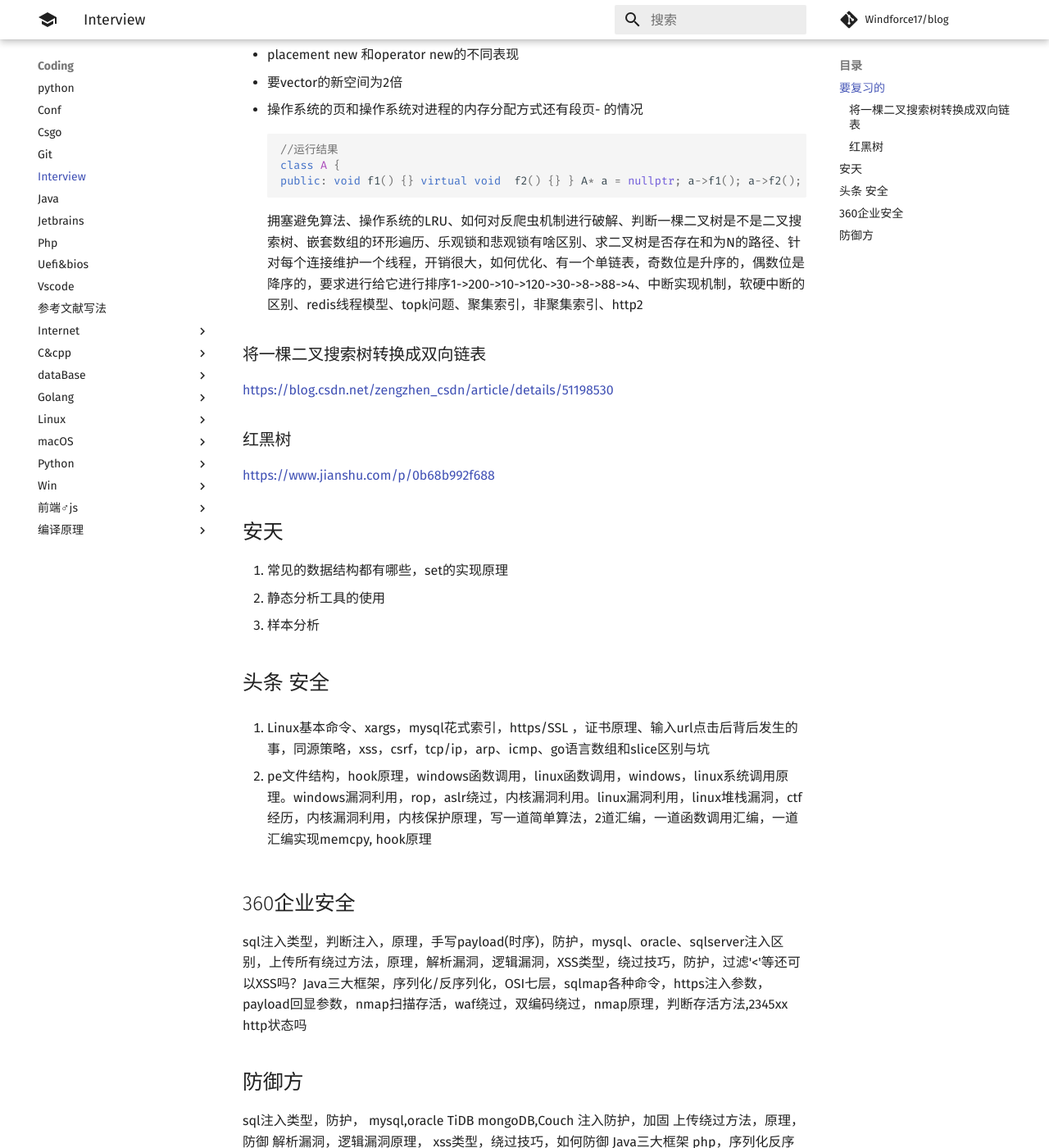
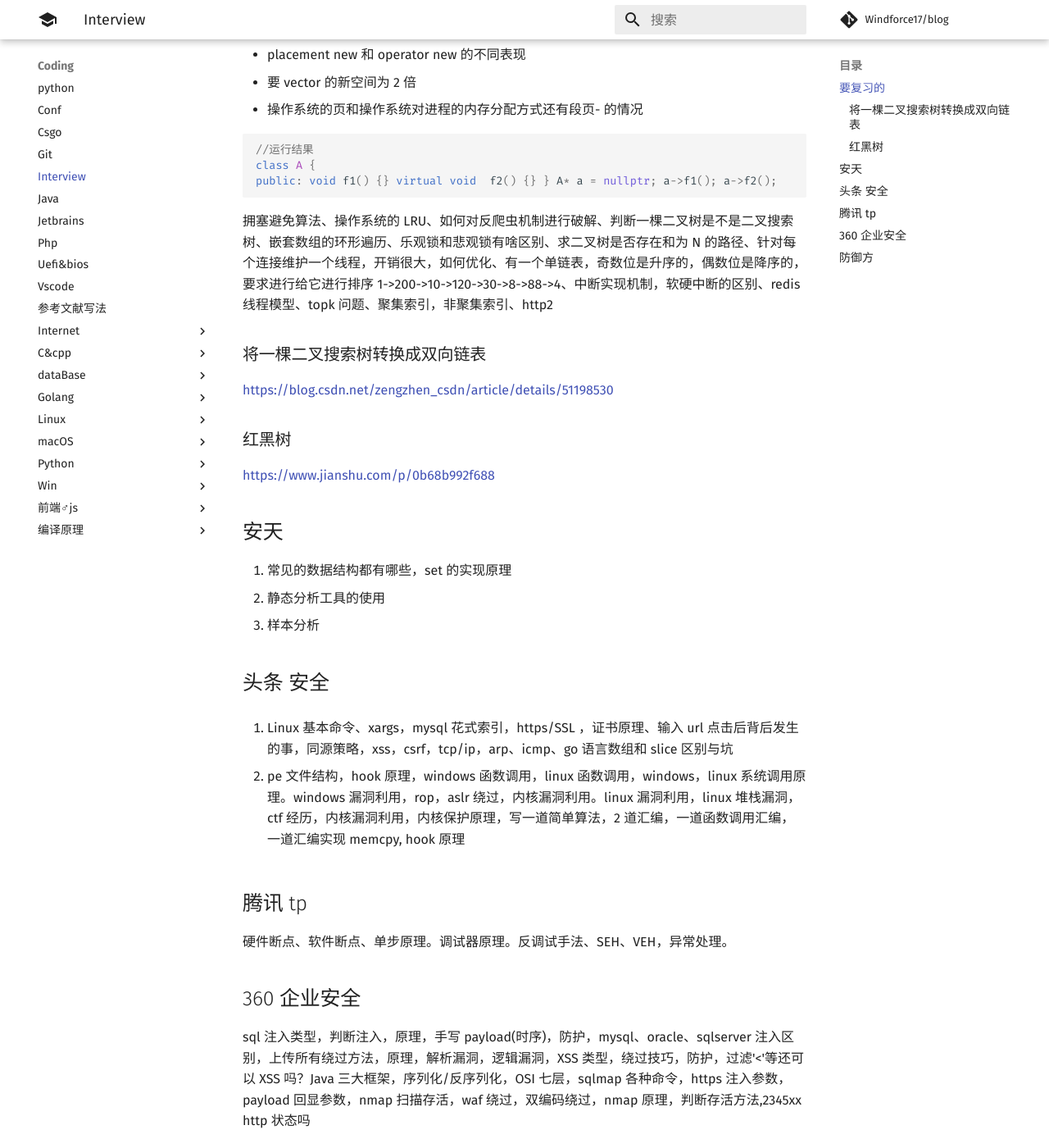
Before and after one commit to Windforce17/blog, an MkDocs documentation site: the page built from docs/coding/interview.md, in a window 1280 px wide and 1400 px high, scrolled down 595 px. Shown: the whole window at 82% size. Built offline with MkDocs 1.6.1 and Material for MkDocs 9.7.7, drawn with Linux system fonts in a browser that asks for light colours; comment, search, counter and statistics services are not loaded; some of the changed text lies outside the part shown.

Commit message:
add tencent

````diff
--- a/docs/coding/interview.md
+++ b/docs/coding/interview.md
@@ -1,55 +1,69 @@
 ## 要复习的
+
 - 进程和线程的区别和其使用等
 - 智能指针
 - 中序遍历的非递归写法
 - 多线程的同步方法和如何使用
 -     - 锁- 中断- 信号量- 原子操作- ..
-- 进程间通信的方法，还有它和socket通信的相同和不同点- 在哪儿
+- 进程间通信的方法，还有它和 socket 通信的相同和不同点- 在哪儿
 - 管道- 消息- 共享文件-unix:///.sock
-- linux的进程间通信和windows
-- malloc和alloc的区别
-- vector何时进行空间的搬运
+- linux 的进程间通信和 windows
+- malloc 和 alloc 的区别
+- vector 何时进行空间的搬运
 - 大批量对象的搬运进行了怎样的优化
-- placement new 和operator new的不同表现
-- 要vector的新空间为2倍
+- placement new 和 operator new 的不同表现
+- 要 vector 的新空间为 2 倍
 - 操作系统的页和操作系统对进程的内存分配方式还有段页- 的情况
+
 ```cpp
 //运行结果
 class A {
 public: void f1() {} virtual void  f2() {} } A* a = nullptr; a->f1(); a->f2();
 ```
-拥塞避免算法、操作系统的LRU、如何对反爬虫机制进行破解、判断一棵二叉树是不是二叉搜索树、嵌套数组的环形遍历、乐观锁和悲观锁有啥区别、求二叉树是否存在和为N的路径、针对每个连接维护一个线程，开销很大，如何优化、有一个单链表，奇数位是升序的，偶数位是降序的，要求进行给它进行排序1->200->10->120->30->8->88->4、中断实现机制，软硬中断的区别、redis线程模型、topk问题、聚集索引，非聚集索引、http2
+
+拥塞避免算法、操作系统的 LRU、如何对反爬虫机制进行破解、判断一棵二叉树是不是二叉搜索树、嵌套数组的环形遍历、乐观锁和悲观锁有啥区别、求二叉树是否存在和为 N 的路径、针对每个连接维护一个线程，开销很大，如何优化、有一个单链表，奇数位是升序的，偶数位是降序的，要求进行给它进行排序 1->200->10->120->30->8->88->4、中断实现机制，软硬中断的区别、redis 线程模型、topk 问题、聚集索引，非聚集索引、http2
+
 ### 将一棵二叉搜索树转换成双向链表
+
 https://blog.csdn.net/zengzhen_csdn/article/details/51198530
+
 ### 红黑树
+
 https://www.jianshu.com/p/0b68b992f688
+
 ## 安天
 
-1. 常见的数据结构都有哪些，set的实现原理
+1. 常见的数据结构都有哪些，set 的实现原理
 2. 静态分析工具的使用
 3. 样本分析
 
+## 头条 安全
 
-## 头条 安全
-1. Linux基本命令、xargs，mysql花式索引，https/SSL ，证书原理、输入url点击后背后发生的事，同源策略，xss，csrf，tcp/ip，arp、icmp、go语言数组和slice区别与坑
+1. Linux 基本命令、xargs，mysql 花式索引，https/SSL ，证书原理、输入 url 点击后背后发生的事，同源策略，xss，csrf，tcp/ip，arp、icmp、go 语言数组和 slice 区别与坑
 
-2. pe文件结构，hook原理，windows函数调用，linux函数调用，windows，linux系统调用原理。windows漏洞利用，rop，aslr绕过，内核漏洞利用。linux漏洞利用，linux堆栈漏洞，ctf经历，内核漏洞利用，内核保护原理，写一道简单算法，2道汇编，一道函数调用汇编，一道汇编实现memcpy, hook原理
+2. pe 文件结构，hook 原理，windows 函数调用，linux 函数调用，windows，linux 系统调用原理。windows 漏洞利用，rop，aslr 绕过，内核漏洞利用。linux 漏洞利用，linux 堆栈漏洞，ctf 经历，内核漏洞利用，内核保护原理，写一道简单算法，2 道汇编，一道函数调用汇编，一道汇编实现 memcpy, hook 原理
 
-## 360企业安全
-sql注入类型，判断注入，原理，手写payload(时序)，防护，mysql、oracle、sqlserver注入区别，上传所有绕过方法，原理，解析漏洞，逻辑漏洞，XSS类型，绕过技巧，防护，过滤'<'等还可以XSS吗？Java三大框架，序列化/反序列化，OSI七层，sqlmap各种命令，https注入参数，payload回显参数，nmap扫描存活，waf绕过，双编码绕过，nmap原理，判断存活方法,2345xx http状态吗
+## 腾讯 tp
+
+硬件断点、软件断点、单步原理。调试器原理。反调试手法、SEH、VEH，异常处理。
+
+## 360 企业安全
+
+sql 注入类型，判断注入，原理，手写 payload(时序)，防护，mysql、oracle、sqlserver 注入区别，上传所有绕过方法，原理，解析漏洞，逻辑漏洞，XSS 类型，绕过技巧，防护，过滤'<'等还可以 XSS 吗？Java 三大框架，序列化/反序列化，OSI 七层，sqlmap 各种命令，https 注入参数，payload 回显参数，nmap 扫描存活，waf 绕过，双编码绕过，nmap 原理，判断存活方法,2345xx http 状态吗
 
 ## 防御方
-sql注入类型，防护，
+
+sql 注入类型，防护，
 mysql,oracle TiDB mongoDB,Couch 注入防护，加固
 上传绕过方法，原理，防御
 解析漏洞，逻辑漏洞原理，
-xss类型，绕过技巧，如何防御
-Java三大框架
+xss 类型，绕过技巧，如何防御
+Java 三大框架
 php，序列化反序列化原理，防御
-OSI七层模型，
-TCP syn floor原理
-nmap扫描防御
-http状态吗，500 502 403 405 401 400 204
+OSI 七层模型，
+TCP syn floor 原理
+nmap 扫描防御
+http 状态吗，500 502 403 405 401 400 204
 重放攻击防御
-SSL、TLS是什么
-如何配置https证书
+SSL、TLS 是什么
+如何配置 https 证书
````
